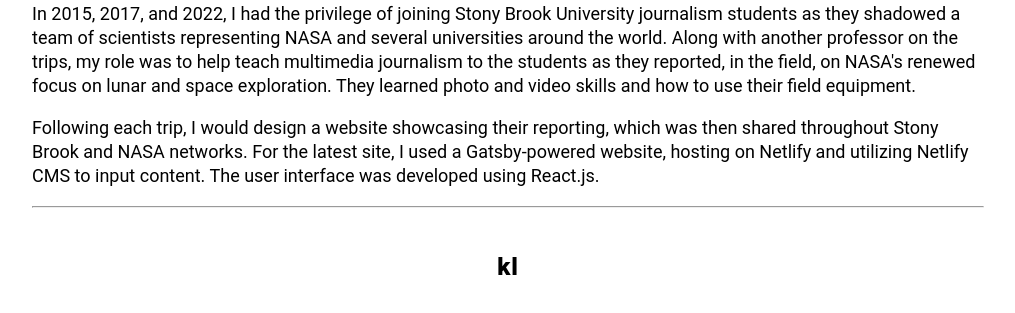
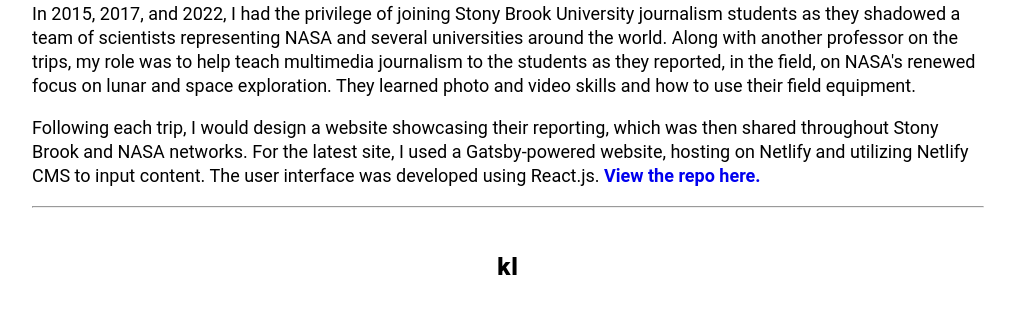
Before and after one commit to kevinlizarazo/portfolio, a Gatsby site in the folder app/: page /reportingrise in a window 1280 px wide. Shown: the part 601-914 px from the top of the page, without its empty margins (132-1147 px from the left). Built offline with nearby package versions, Linux system fonts and the light colour scheme; Gatsby itself is replaced by a stand-in of ours; some packages are replaced by stand-ins of ours.

Commit message:
Update reportingrise.mdx

```diff
--- a/app/src/content/projects/reportingrise/reportingrise.mdx
+++ b/app/src/content/projects/reportingrise/reportingrise.mdx
@@ -11,6 +11,6 @@ link: "https://reportingrise.com/"
 
 In 2015, 2017, and 2022, I had the privilege of joining Stony Brook University journalism students as they shadowed a team of scientists representing NASA and several universities around the world. Along with another professor on the trips, my role was to help teach multimedia journalism to the students as they reported, in the field, on NASA's renewed focus on lunar and space exploration. They learned photo and video skills and how to use their field equipment.
 
-Following each trip, I would design a website showcasing their reporting, which was then shared throughout Stony Brook and NASA networks. For the latest site, I used a Gatsby-powered website, hosting on Netlify and utilizing Netlify CMS to input content. The user interface was developed using React.js.
+Following each trip, I would design a website showcasing their reporting, which was then shared throughout Stony Brook and NASA networks. For the latest site, I used a Gatsby-powered website, hosting on Netlify and utilizing Netlify CMS to input content. The user interface was developed using React.js. [View the repo here.](https://github.com/kevinlizarazo/reportingris4e2022)
 
 ---
```
